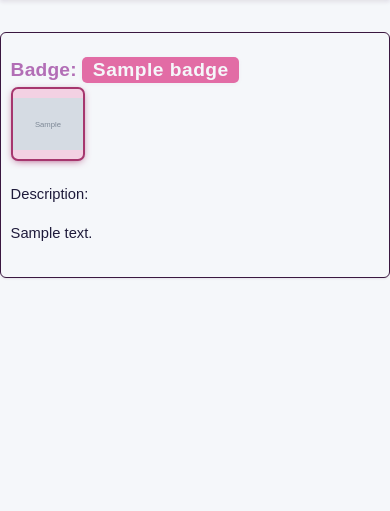
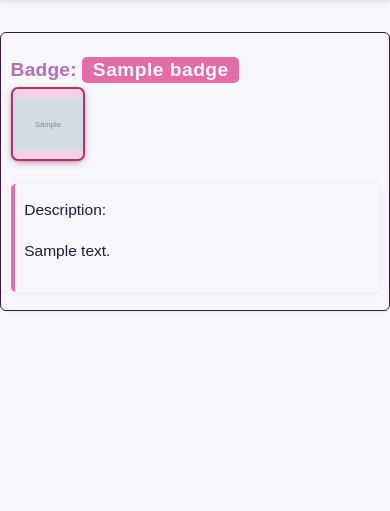
Before and after one commit to SlavSlavov13/DjangoQandAPlatform, a Django app: a page that uses templates/core/base.html in a window 390 px wide. Shown: the part 34-545 px from the top of the page. Run offline with Django 5.2, Linux system fonts and the light colour scheme; tables that the repository leaves empty hold one stand-in row (values such as "Sample post"); grey boxes marked "Sample" are stand-in pictures.

Commit message:
add styles for badge description; enhance layout, responsiveness, and visual appeal

```diff
--- a/static/css/styles.css
+++ b/static/css/styles.css
@@ -1229,3 +1229,30 @@ li.card-item p {
 		font-size: 0.92rem;
 	}
 }
+
+.badge-description {
+	margin-top: 1.5em;
+	font-size: 1.09rem;
+	line-height: 1.65;
+	color: var(--galaxy-blue-deep); /* or var(--galaxy-purple-dark) for more punch */
+	background: var(--galaxy-white-icy);
+	border-left: 4px solid var(--galaxy-accent);
+	border-radius: 5px;
+	padding: 1.1rem 1.3rem;
+	box-shadow: 0 1px 7px rgba(122,56,127,0.08);
+	word-break: break-word;
+	transition: background 0.2s;
+	min-height: 2.5em;
+	font-family: inherit;
+}
+
+.badge-description strong {
+	color: var(--galaxy-purple-dark);
+}
+
+@media (max-width: 600px) {
+	.badge-description {
+		font-size: 0.97rem;
+		padding: 0.8rem 0.6rem;
+	}
+}
```
